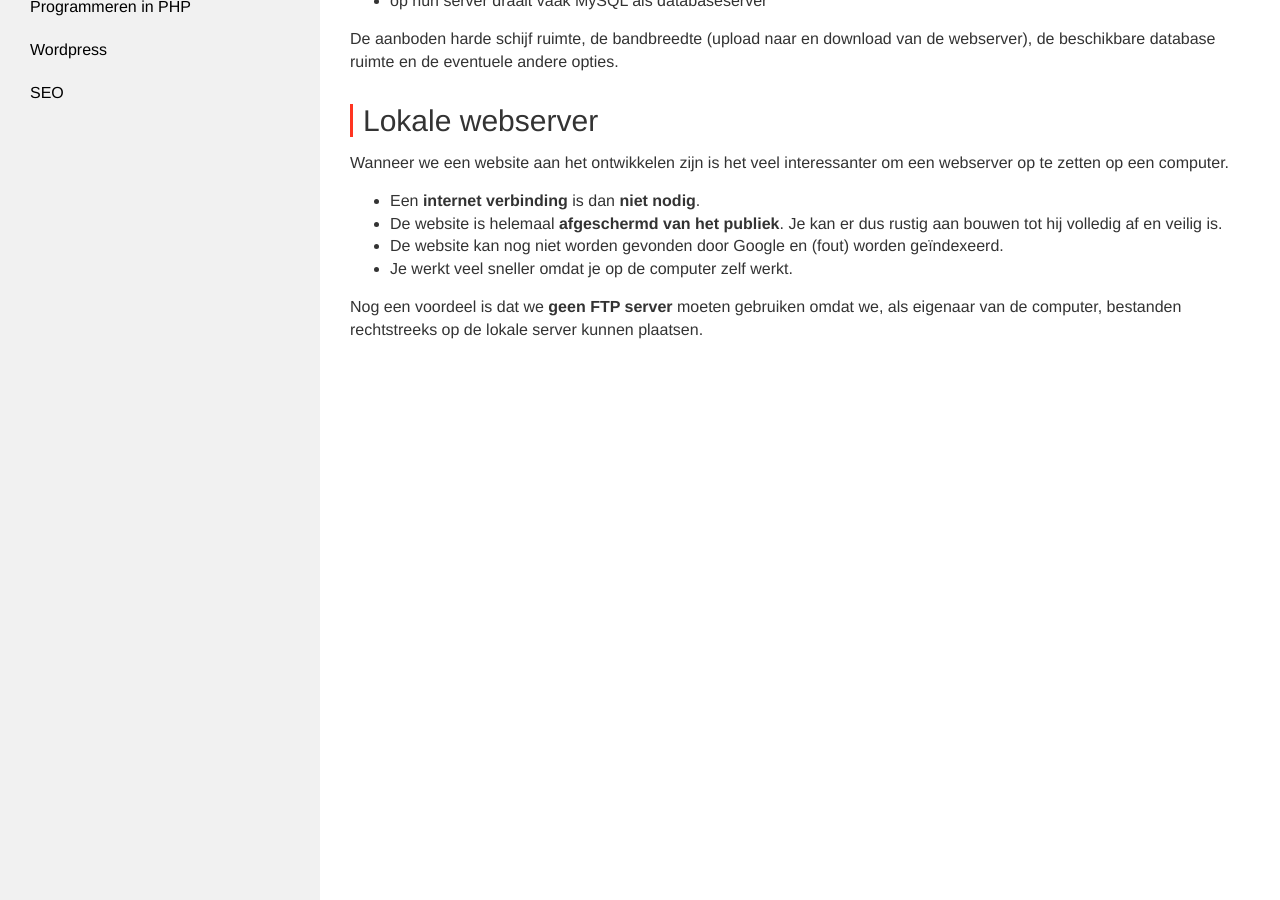
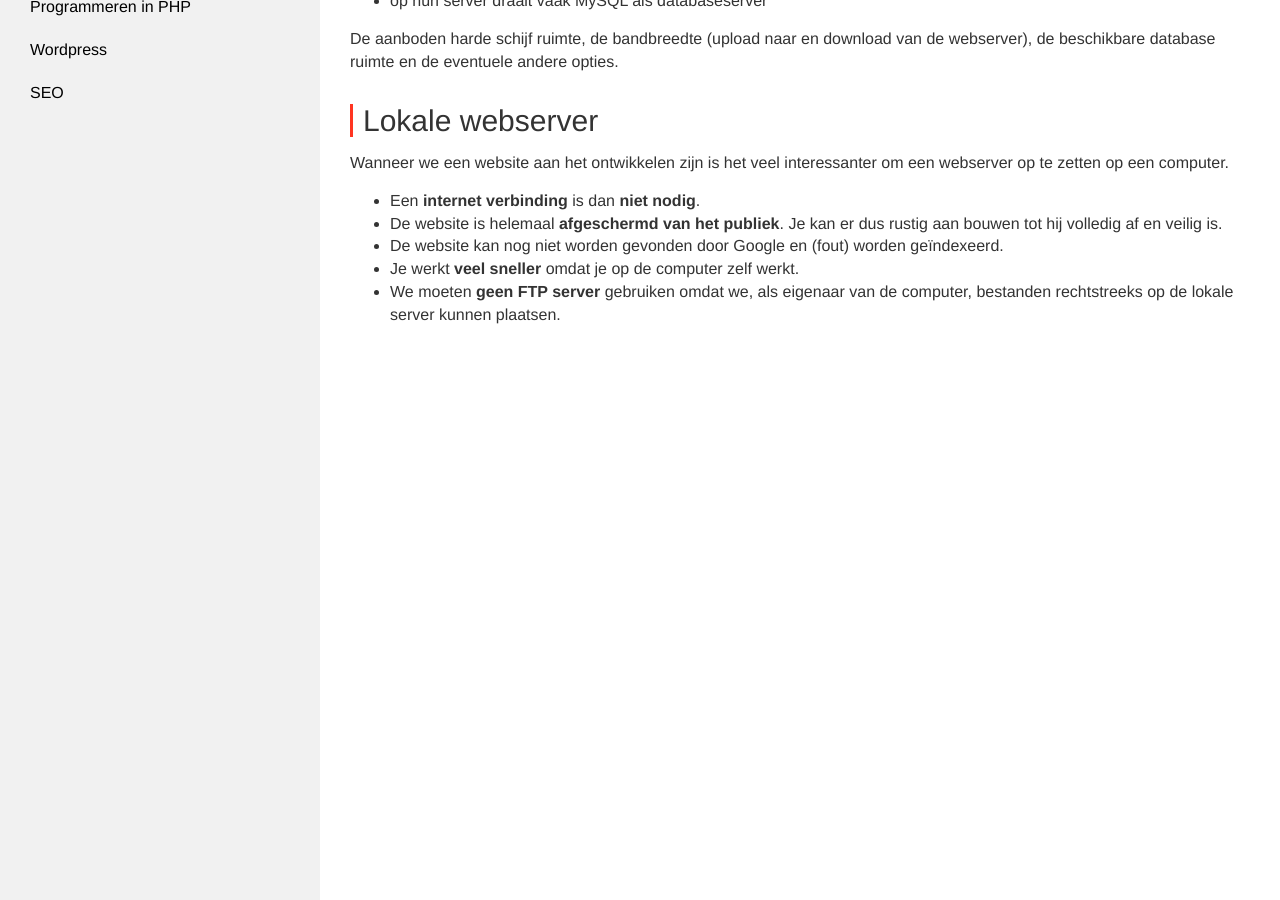
Before and after one commit to Syntra-Brussel/dynamische-webtechnieken, a Jekyll site: the page built from introductie/lokaal-vs-publiek.md, in a window 1280 px wide and 900 px high, scrolled down 386 px. Built offline with Jekyll 4.4.1, drawn with Linux system fonts in a browser that asks for light colours; nearby versions of some CDN libraries; a script that is not in the unit is left out.

Commit message:
Update lokaal-vs-publiek.md

```diff
--- a/introductie/lokaal-vs-publiek.md
+++ b/introductie/lokaal-vs-publiek.md
@@ -25,6 +25,5 @@ Wanneer we een website aan het ontwikkelen zijn is het veel interessanter om een
 * Een <strong>internet verbinding</strong> is dan <strong>niet nodig</strong>.
 * De website is helemaal <strong>afgeschermd van het publiek</strong>. Je kan er dus rustig aan bouwen tot hij volledig af en veilig is.
 * De website kan nog niet worden gevonden door Google en (fout) worden geïndexeerd.
-* Je werkt veel sneller omdat je op de computer zelf werkt.
-
-Nog een voordeel is dat we <strong>geen FTP server</strong> moeten gebruiken omdat we, als eigenaar van de computer, bestanden rechtstreeks op de lokale server kunnen plaatsen.
+* Je werkt <strong>veel sneller</strong> omdat je op de computer zelf werkt.
+* We moeten <strong>geen FTP server</strong> gebruiken omdat we, als eigenaar van de computer, bestanden rechtstreeks op de lokale server kunnen plaatsen.
```
